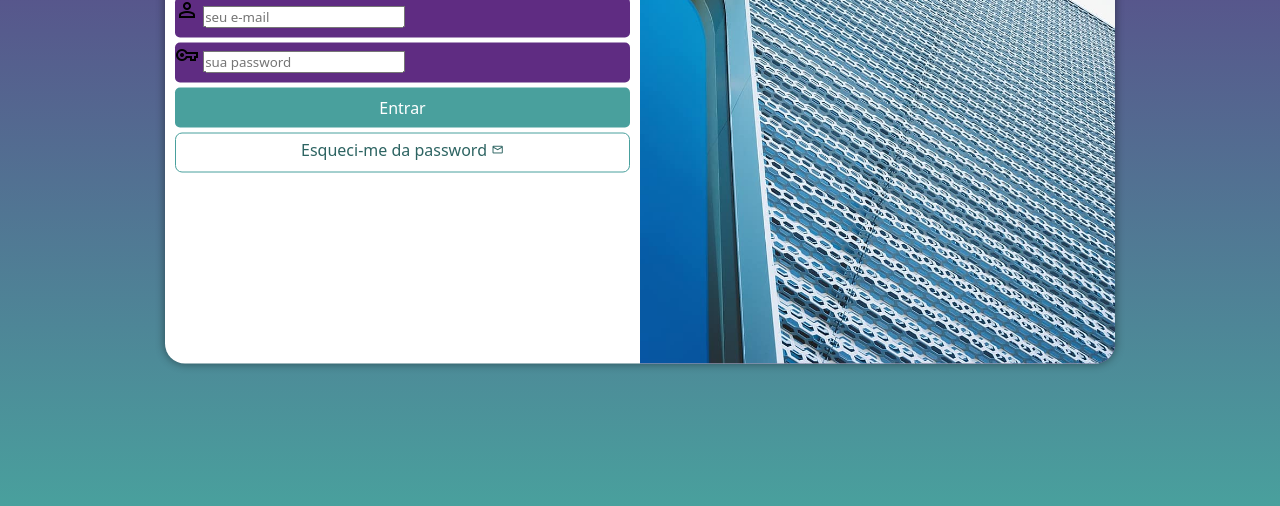
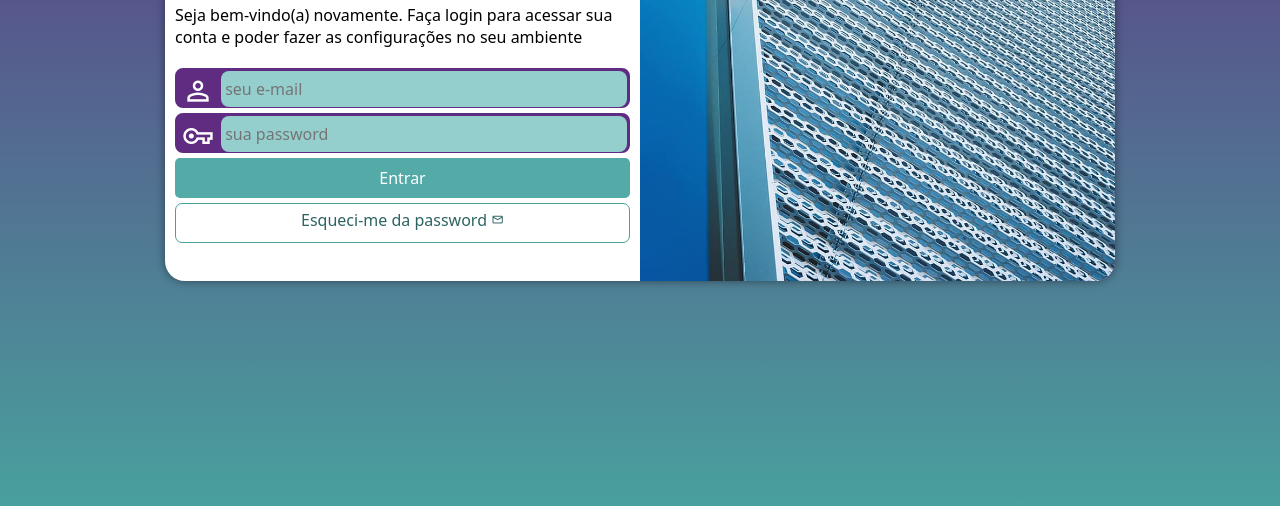
Before and after one commit to afonseca00/projeto-login, a plain HTML site: page index.html in a window 1280 px wide. Shown: the part 294-800 px from the top of the page. Drawn offline with nearby package versions, Linux system fonts and the light colour scheme.

Commit message:
Atualizei o projecto

```diff
--- a/estilos/media-query.css
+++ b/estilos/media-query.css
@@ -17,6 +17,7 @@ Grandes ecrãs: acime 1200px
 
     section#login {
         width: 80vw;
+        height: 280px;
    }
 
    section#login > div#imagem {
@@ -37,6 +38,7 @@ Grandes ecrãs: acime 1200px
     }
     section#login {
         width: 950px;
+        height: 350px;
    }
 
    section#login > div#imagem {
@@ -52,9 +54,10 @@ Grandes ecrãs: acime 1200px
 
    div#formulario > h1 {
     font-size: 2em;
-}
+    }
 
    div#formulario > p {
-    font-size: 1.2em;
+    font-size: 1em;
+    margin: 20px 0px;
+    }
 }
-}
--- a/estilos/style.css
+++ b/estilos/style.css
@@ -29,7 +29,6 @@ section#login {
     position: absolute;
     top: 50%;
     left: 50%;
-    transform: translate(-50%, -50%);
     overflow: hidden;
 
     background-color: white;
@@ -38,6 +37,7 @@ section#login {
     border-radius: 20px;
     box-shadow: 0px 0px 10px rgba(0, 0, 0, 0.450);
 
+    transform: translate(-50%, -50%);
     transition: width 0.3s, height 0.3s;
     transition-timing-function: ease;
 }
@@ -66,10 +66,11 @@ div#formulario > p {
 
 form > div.campo {
     background-color: #5f2c82;
+    border: 2px solid #5f2c82;
     display: block;
     width: 100%;
     height: 40px;
-    border-radius: 5px;
+    border-radius: 8px;
     margin: 5px 0px;
 }
 
@@ -77,12 +78,34 @@ div.campo > label {
     display: none;
 }
 
+div.campo > i {
+    color: white;
+    font-size: 2em;
+    width: 40px;
+    padding: 5px;
+}
+
+div.campo > input {
+    background-color: #94cfcd;
+    font-size: 1em;
+    width: calc(100% - 45px);
+    height: 100%;
+    border: 0px;
+    border-radius: 8px;
+    padding: 4px;
+    transform: translateY(-12px);
+}
+
+div.campo > input:focus-within {
+    background-color: white;
+}
+
 form > input[type=submit] {
     display: block;
     font-size: 1em;
     width: 100%;
     height: 40px;
-    background-color: #49a09d;
+    background-color: #53aaa7;
     color: white;
     border: none;
     border-radius: 5px;
```
